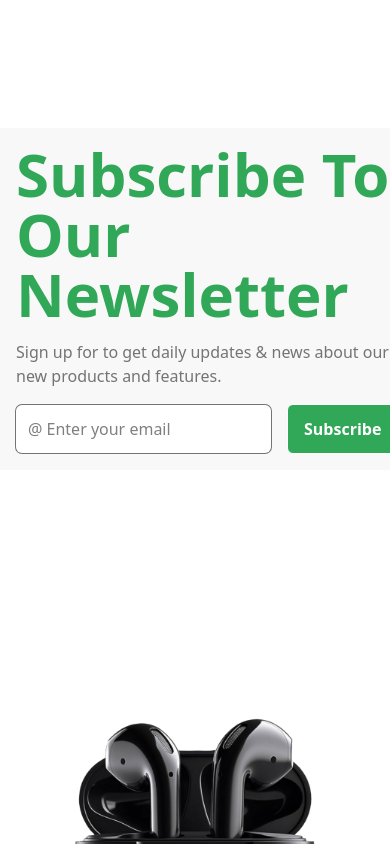
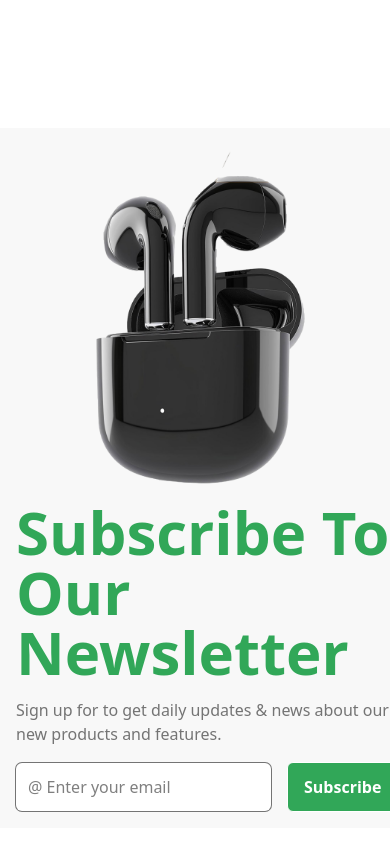
Before and after one commit to ay-ub/sonic-earpuds, a React (Vite) app: page / in a window 390 px wide. Shown: the part 3120-3964 px from the top of the page. Built offline with nearby package versions, Linux system fonts and the light colour scheme.

Commit message:
style: make newslatter responsive

```diff
--- a/src/components/main/NewsLatter.tsx
+++ b/src/components/main/NewsLatter.tsx
@@ -3,7 +3,7 @@
 function NewsLatter() {
   return (
     <section className="container mx-auto  ">
-      <div className="bg-[#F8F8F8] flex justify-around items-center p-4">
+      <div className="bg-[#F8F8F8] flex justify-around items-center p-4 flex-wrap">
         <div className="image-container w-full lg:w-[371px] aspect-square">
           <img src="/1.png" alt="earpuds" />
         </div>
```
